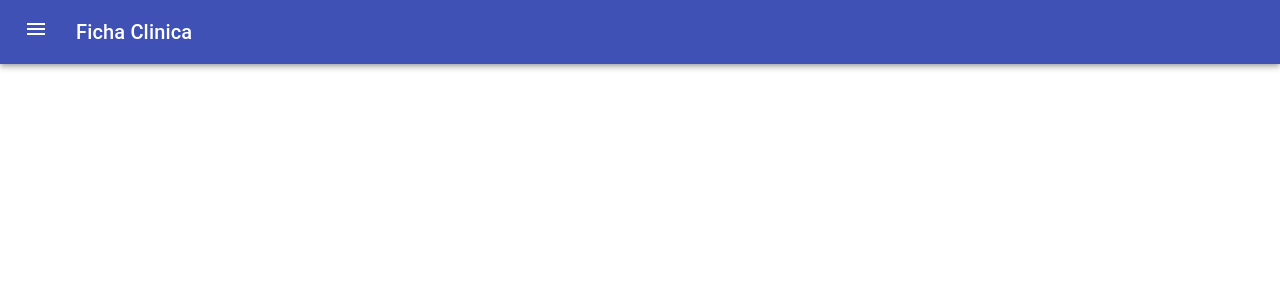
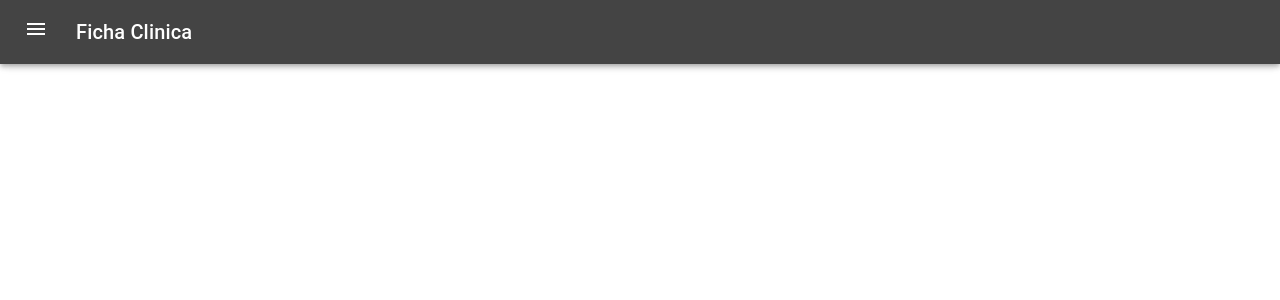
Before and after one commit to ysuvin/frontLecofq5, a React (Create React App) app: page /Grupo5 in a window 1280 px wide. Shown: the top 300 px of the page. Built offline with nearby package versions, Linux system fonts and the light colour scheme.

Commit message:
Ficha clinica final

```diff
--- a/src/Component/Grupo5/InicioG5.jsx
+++ b/src/Component/Grupo5/InicioG5.jsx
@@ -7,7 +7,7 @@ export default function InicioG5(){
 
 
 const redirectGrupo5 = () => {
-    { history.push('/Grupo5/') }
+    { history.push('/Grupo5/Plantillapaciente') }
 }
 return(
 <Button onClick={redirectGrupo5} variant="contained" color = "primary">Atras</Button>
--- a/src/Component/Grupo5/NavBar.jsx
+++ b/src/Component/Grupo5/NavBar.jsx
@@ -31,7 +31,7 @@ export default function NavBar() {
 
   return (
     <div className={classes.root}>
-      <AppBar position="static">
+      <AppBar position="static" style={{ background: '#444444', position:'fixed' }}>
         <Toolbar>
           <IconButton edge="start" className={classes.menuButton} color="inherit" aria-label="menu">
             <SSADrawer/>
--- a/src/Component/Grupo5/SSADrawer.jsx
+++ b/src/Component/Grupo5/SSADrawer.jsx
@@ -22,7 +22,7 @@ const useStyles = makeStyles({
 });
 
 const redirectHome = () => {
-  history.push('/Home');
+  history.push('/Grupo5/Plantillapaciente');
 }
 const redirectPlantillapaciente = () => {
   history.push('/Grupo5/Plantillapaciente');
--- a/src/View/Home.jsx
+++ b/src/View/Home.jsx
@@ -26,7 +26,7 @@ function Home() {
   }
   const redirectGrupo5 = () =>
   {
-    {history.push('/Grupo5')}
+    {history.push('/Grupo5/Plantillapaciente')}
   }
 
 
```
